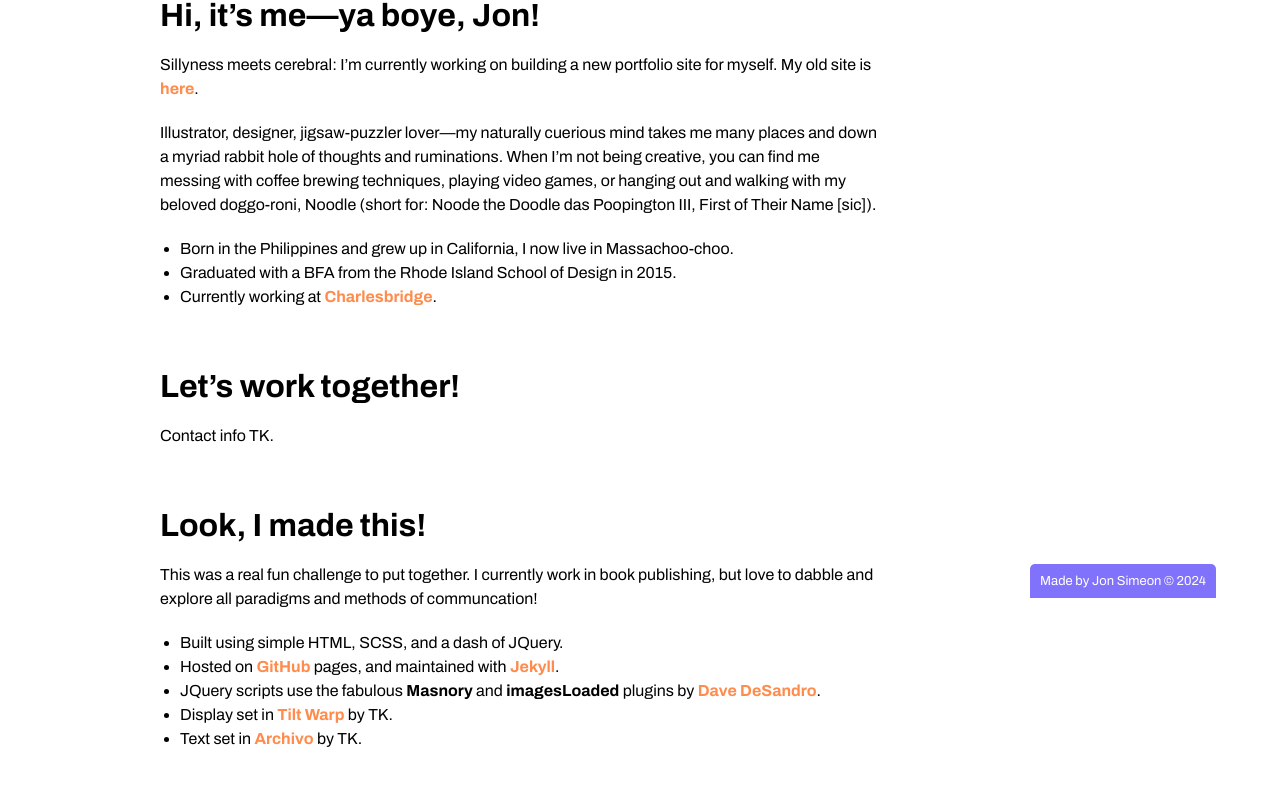
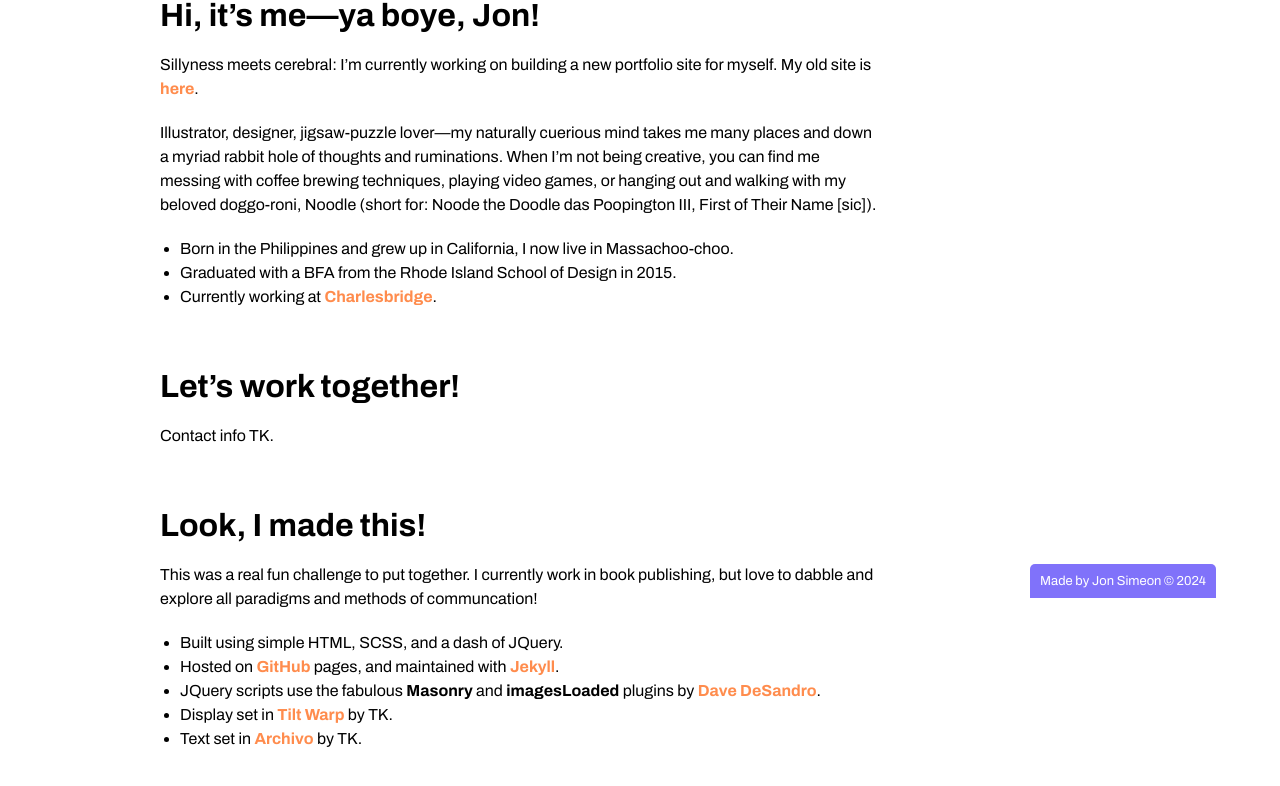
Before and after one commit to GianniBuoni/giannibuoni.github.io, a Jekyll site: the page built from about.md, in a window 1280 px wide. Shown: the part 302-1088 px from the top of the page. Built offline with Jekyll 4.4.1, drawn with Linux system fonts in a browser that asks for light colours; some web fonts are replaced.

Commit message:
Ooof gotta look at the files list of changes!

```diff
--- a/about.md
+++ b/about.md
@@ -6,7 +6,7 @@ permalink: /about
 # Hi, it's me—ya boye, Jon!
 Sillyness meets cerebral: I'm currently working on building a new portfolio site for myself. My old site is [here](https://jonsimeon.com/).
 
-Illustrator, designer, jigsaw-puzzler lover—my naturally cuerious mind takes me many places and down a myriad rabbit hole of thoughts and ruminations. When I'm not being creative, you can find me messing with coffee brewing techniques, playing video games, or hanging out and walking with my beloved doggo-roni, Noodle (short for: Noode the Doodle das Poopington III, First of Their Name [sic]).
+Illustrator, designer, jigsaw-puzzle lover—my naturally cuerious mind takes me many places and down a myriad rabbit hole of thoughts and ruminations. When I'm not being creative, you can find me messing with coffee brewing techniques, playing video games, or hanging out and walking with my beloved doggo-roni, Noodle (short for: Noode the Doodle das Poopington III, First of Their Name [sic]).
 
 - Born in the Philippines and grew up in California, I now live in Massachoo-choo.
 - Graduated with a BFA from the Rhode Island School of Design in 2015.
@@ -20,6 +20,6 @@ This was a real fun challenge to put together. I currently work in book publishi
 
 - Built using simple HTML, SCSS, and a dash of JQuery.
 - Hosted on [GitHub](https://pages.github.com/) pages, and maintained with [Jekyll](https://jekyllrb.com/).
-- JQuery scripts use the fabulous **Masnory** and **imagesLoaded** plugins by [Dave DeSandro](https://desandro.com/).
+- JQuery scripts use the fabulous **Masonry** and **imagesLoaded** plugins by [Dave DeSandro](https://desandro.com/).
 - Display set in [Tilt Warp]() by TK.
 - Text set in [Archivo]() by TK.
```
